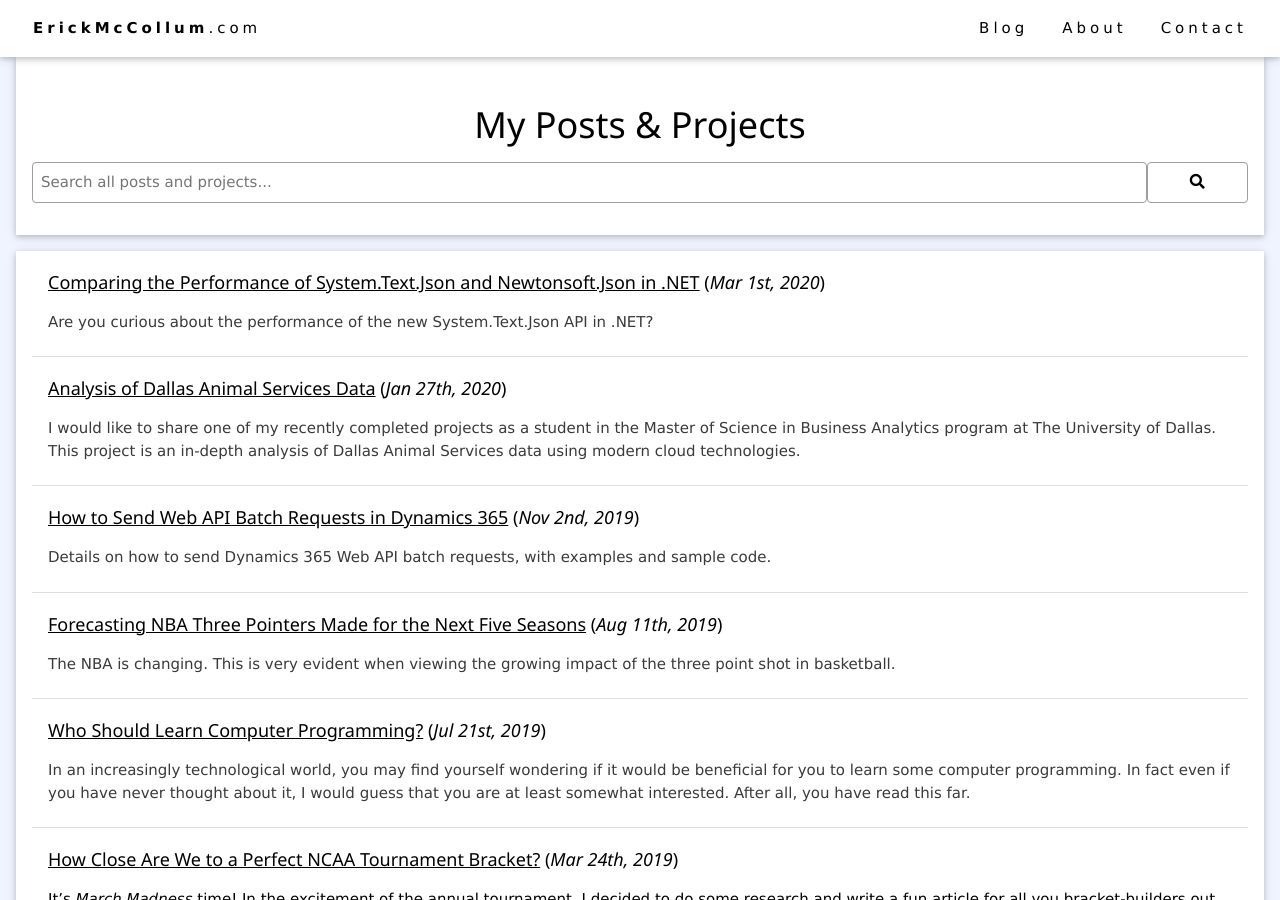
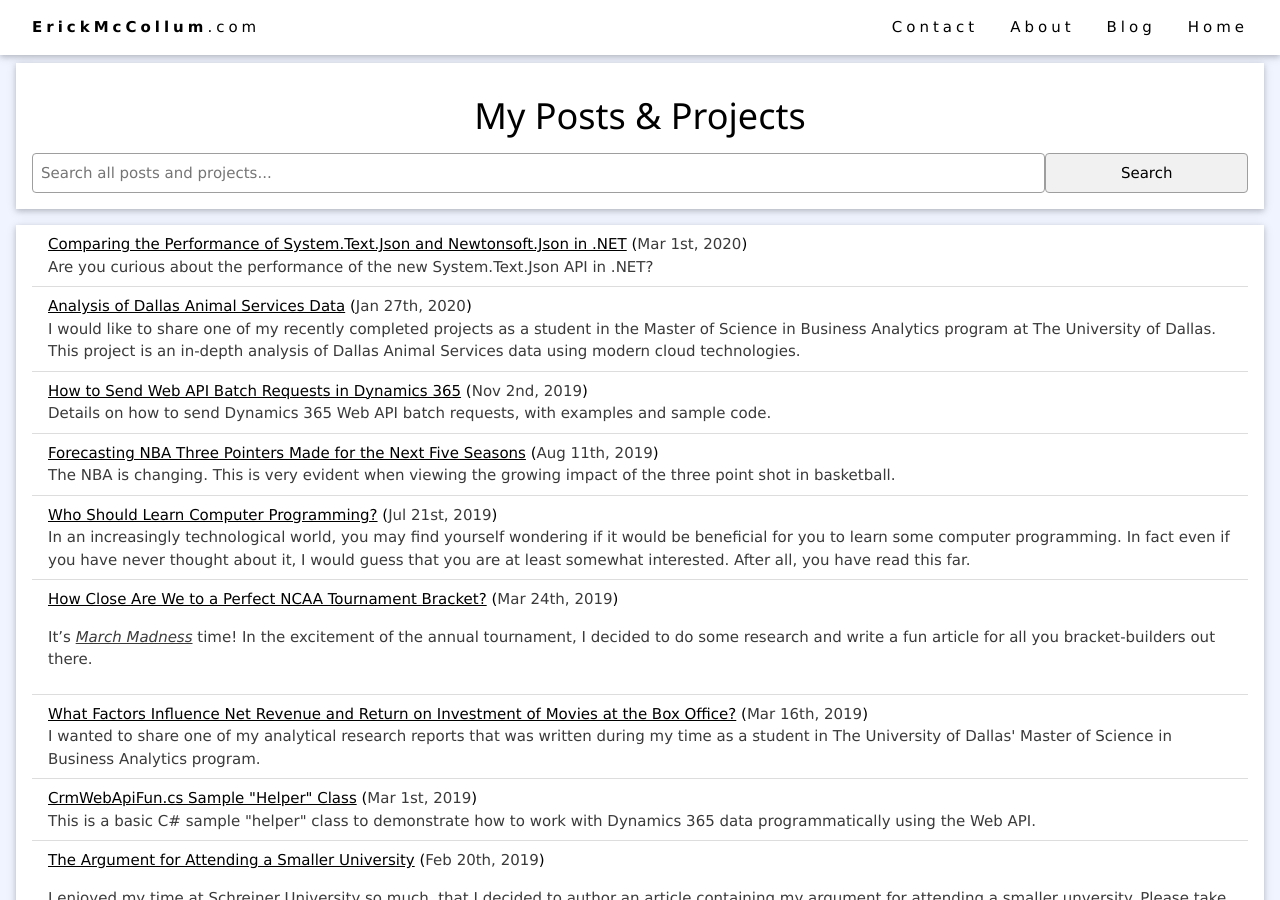
Before and after one commit to frederickm13/frederickm13.github.io, a Jekyll site: the page built from pages/blog.md, in a window 1280 px wide and 900 px high. Built offline with Jekyll 4.4.1, drawn with Linux system fonts in a browser that asks for light colours.

Commit message:
Various minor updates to improve website

```diff
--- a/_includes/footer.html
+++ b/_includes/footer.html
@@ -1,15 +1,5 @@
 <footer class="w3-center w3-black w3-padding-16">
-    <p>Powered by <a href="https://www.w3schools.com/w3css/default.asp">w3.css</a>, <a href="https://pages.github.com/">GitHub Pages</a>, <a href="https://designapp.io/">designapp.io</a>, and <a href="https://fontawesome.com">FontAwesome</a>.</p>
+    Powered by <a href="https://www.w3schools.com/w3css/default.asp">w3.css</a>, <a href="https://pages.github.com/">GitHub Pages</a>, <a href="https://designapp.io/">designapp.io</a>, and <a href="https://fontawesome.com">FontAwesome</a>.
 </footer>
 
-<script>
-    // Used to toggle the menu on small screens when clicking on the menu button
-    function toggleFunction() {
-        var x = document.getElementById("navbar");
-        if (x.className.indexOf("w3-show") == -1) {
-            x.className += " w3-show";
-        } else {
-            x.className = x.className.replace(" w3-show", "");
-        }
-    }
-</script>
+<script type="text/javascript" src="../data/scripts/NavBar.js"></script>
--- a/_includes/navbar.html
+++ b/_includes/navbar.html
@@ -1,25 +1,27 @@
-<!-- Navbar (sit on top) -->
-<div class="w3-top">
-        <div class="w3-bar w3-white w3-wide w3-padding w3-card">
-            <!-- Navbar on small screens. Hide on Large screens -->
-            <a class="w3-bar-item w3-hide-large w3-right" onclick="toggleFunction()" title="Toggle Navigation Menu">
-                <i class="fa fa-bars"></i>
-            </a>
-            <!-- Hide on small screens -->
-            <a href="/" class="w3-bar-item w3-button w3-border w3-border-white w3-round-xlarge w3-hide-small w3-hide-medium"><b>ErickMcCollum</b>.com</a>
-            <!-- Float links to the right. Hide them on small screens -->
-            <div class="w3-right w3-hide-small w3-hide-medium">
-                <a href="/blog/" class="w3-bar-item w3-button w3-border w3-border-white w3-round-xlarge">Blog</a>
-                <a href="/#about" class="w3-bar-item w3-button w3-border w3-border-white w3-round-xlarge">About</a>
-                <a href="/#contact" class="w3-bar-item w3-button w3-border w3-border-white w3-round-xlarge">Contact</a>
-            </div>
-        </div>
+<!-- Navbar large screens (sit on top) -->
+<nav class="w3-bar w3-white w3-wide w3-card w3-padding w3-hide-small w3-hide-medium">
+    <a href="/" class="w3-round-large w3-button w3-bar-item w3-left"><span style="font-weight: bold;">ErickMcCollum</span>.com</a>
 
-        <!-- Navbar on small screens -->
-        <div id="navbar" class="w3-bar-block w3-white w3-wide w3-hide">
-            <a href="/" class="w3-bar-item w3-button w3-right-align" onclick="toggleFunction()">Home</a>
-            <a href="/blog/" class="w3-bar-item w3-button w3-right-align" onclick="toggleFunction()">Blog</a>
-            <a href="/#about" class="w3-bar-item w3-button w3-right-align" onclick="toggleFunction()">About</a>
-            <a href="/#contact" class="w3-bar-item w3-button w3-right-align" onclick="toggleFunction()">Contact</a>
-        </div>
+    <!-- Float links to the right. Hide them on small screens -->
+    <a href="/" class="w3-round-large w3-button w3-bar-item w3-right">Home</a>
+    <a href="/#blog" class="w3-round-large w3-button w3-bar-item w3-right">Blog</a>
+    <a href="/#about" class="w3-round-large w3-button w3-bar-item w3-right">About</a>
+    <a href="/#contact" class="w3-round-large w3-button w3-bar-item w3-right">Contact</a>
+</nav>
+
+<!-- Navbar on small/medium screens. -->
+<nav class="w3-bar w3-white w3-card w3-padding w3-hide-large">
+    <a href="/" class="w3-button w3-bar-item w3-left"><span style="font-weight: bold;">EM</span></a>
+
+    <button type="button" class="w3-bar-item w3-right w3-white" onclick="toggleFunction()" title="Toggle Navigation Menu">
+        <i class="fa fa-bars w3-xlarge"></i>
+    </button>
+
+    <!-- Navbar on small screens -->
+    <div id="navbar" class="w3-bar-block w3-white w3-wide w3-hide">
+        <a href="/" class="w3-bar-item w3-right-align w3-button" onclick="toggleFunction()">Home</a>
+        <a href="/#blog" class="w3-bar-item w3-right-align w3-button" onclick="toggleFunction()">Blog</a>
+        <a href="/#about" class="w3-bar-item w3-right-align w3-button" onclick="toggleFunction()">About</a>
+        <a href="/#contact" class="w3-bar-item w3-right-align w3-button" onclick="toggleFunction()">Contact</a>
     </div>
+</nav>
--- a/_layouts/Blog.html
+++ b/_layouts/Blog.html
@@ -5,19 +5,18 @@ title: ErickMcCollum.com |
 <!-- Navbar (sit on top) -->
 {% include navbar.html %}
 
-<div class="w3-padding-48">
 <!-- Page content -->
-    <div class="w3-content w3-padding" style="max-width:1500px">
+<main class="w3-content w3-padding" style="max-width:1500px">
 
-        <div class="w3-container w3-padding-32 w3-card w3-white ">
+    <div class="w3-container w3-padding-16 w3-card w3-white ">
         <h1 class="w3-center">{{ page.title }}</h1>
         <div class="w3-row">
-                <div class="w3-col s10 m11">
+            <div class="w3-col s12 m10">
                 <input class="w3-input w3-border w3-round w3-border-grey" type="text" placeholder="Search all posts and projects..." id="searchInput" onkeyup="triggerSearch(event)">
             </div>
-                <div class="w3-col s2 m1 w3-button w3-border w3-round w3-border-grey w3-block" id="searchButton" onclick="setHash(event)">
-                    <i class="fas fa-search"></i>
-                </div>
+            <button type="button" name="Search" title="Search all posts" class="w3-col m2 w3-button w3-border w3-round w3-border-grey w3-block w3-light-grey" id="searchButton" onclick="setHash(event)">
+                Search
+            </button>
         </div>
     </div>
 
@@ -25,13 +24,13 @@ title: ErickMcCollum.com |
         <ul class="w3-ul" id="PostsList">
             {% for post in site.posts %}
             <li>
-                        <h5><a href="{{ post.url }}" class="w3-hover-text-grey">{{ post.title }}</a> (<i>{{ post.date | date_to_string: "ordinal", "US" }}</i>)</h5>
-                    <p class="w3-text-dark-grey">{{ post.excerpt }}</p>
+                <a href="{{ post.url }}" class="w3-hover-text-grey">{{ post.title }}</a> (<span class="w3-text-dark-grey">{{ post.date | date_to_string: "ordinal", "US" }}</span>)
+                <br>
+                <span class="w3-text-dark-grey">{{ post.excerpt }}</span>
             </li>
             {% endfor %}
         </ul>
     </div>
-    </div>
-</div>
+</main>
 
 <script src="/data/scripts/BlogSearch.js" type="text/javascript"></script>
--- /dev/null
+++ b/data/scripts/NavBar.js
@@ -0,0 +1,9 @@
+// Used to toggle the menu on small screens when clicking on the menu button
+function toggleFunction() {
+    var x = document.getElementById("navbar");
+    if (x.className.indexOf("w3-show") == -1) {
+        x.className += " w3-show";
+    } else {
+        x.className = x.className.replace(" w3-show", "");
+    }
+}
```
Also changed, not shown: _layouts/Home.html (+25 -32 lines), _layouts/Post.html (+8 -12 lines), data/style/main.css (added). Lines whose indentation alone changed are shown as unchanged.
